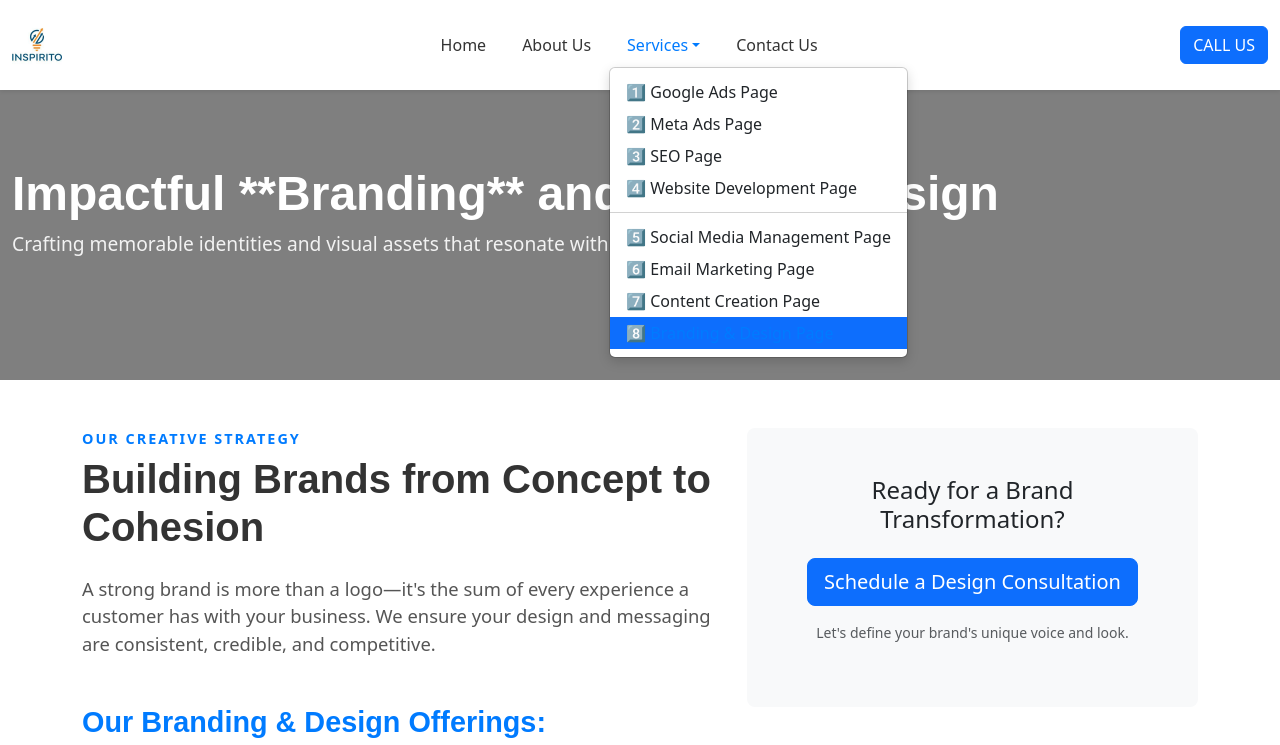
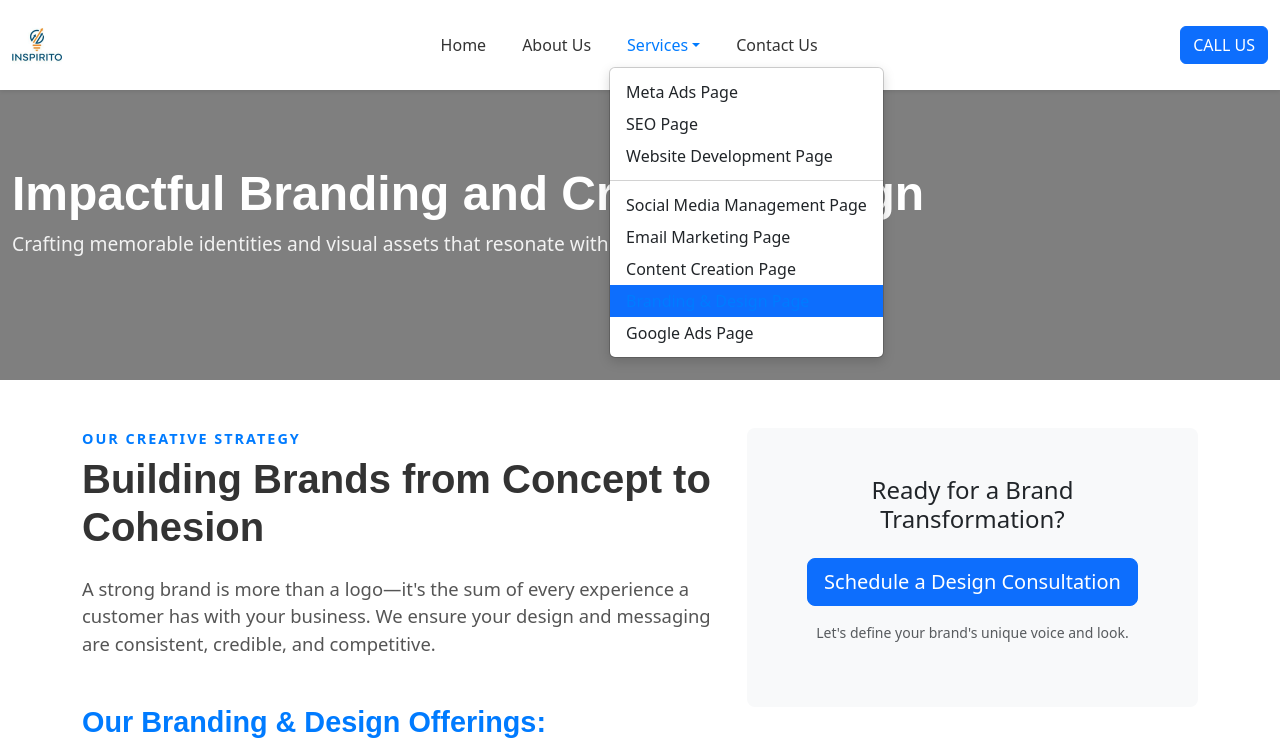
Before and after one commit to Sowju-d/Marketing-Agency, a plain HTML site: page HTML/Services/branding-design.html in a window 1280 px wide. Both pictures are taken after a click on the button "Services". Shown: the top 745 px of the page. Drawn offline with nearby package versions, Linux system fonts and the light colour scheme.

Commit message:
Update branding-design.html

```diff
--- a/HTML/Services/branding-design.html
+++ b/HTML/Services/branding-design.html
@@ -3,7 +3,7 @@
 <head>
     <meta charset="UTF-8">
     <meta name="viewport" content="width=device-width, initial-scale=1.0">
-    <title>Branding & Creative Design | DGcom Agency</title>
+    <title>Branding & Creative Design | Inspirito Agency</title>
     <link rel="stylesheet" href="../../CSS/style.css">
     <link href="https://cdn.jsdelivr.net/npm/bootstrap@5.3.3/dist/css/bootstrap.min.css" rel="stylesheet">
     <link rel="stylesheet" href="https://cdnjs.cloudflare.com/ajax/libs/font-awesome/6.0.0-beta3/css/all.min.css">
@@ -25,15 +25,16 @@
                     <li class="nav-item dropdown">
                         <a class="nav-link dropdown-toggle active" href="#" role="button" data-bs-toggle="dropdown" aria-expanded="false">Services</a>
                         <ul class="dropdown-menu">
-                            <li><a class="dropdown-item" href="google-ads.html">1️⃣ Google Ads Page</a></li>
-                            <li><a class="dropdown-item" href="meta-ads.html">2️⃣ Meta Ads Page</a></li>
-                            <li><a class="dropdown-item" href="seo.html">3️⃣ SEO Page</a></li>
-                            <li><a class="dropdown-item" href="website-dev.html">4️⃣ Website Development Page</a></li>
+
+                            <li><a class="dropdown-item" href="meta-ads.html">Meta Ads Page</a></li>
+                            <li><a class="dropdown-item" href="seo.html">SEO Page</a></li>
+                            <li><a class="dropdown-item" href="website-dev.html">Website Development Page</a></li>
                             <li><hr class="dropdown-divider"></li>
-                            <li><a class="dropdown-item" href="social-media.html">5️⃣ Social Media Management Page</a></li>
-                            <li><a class="dropdown-item" href="email-marketing.html">6️⃣ Email Marketing Page</a></li>
-                            <li><a class="dropdown-item" href="content-creation.html">7️⃣ Content Creation Page</a></li>
-                            <li><a class="dropdown-item active" href="branding-design.html">8️⃣ Branding & Design Page</a></li>
+                            <li><a class="dropdown-item" href="social-media.html">Social Media Management Page</a></li>
+                            <li><a class="dropdown-item" href="email-marketing.html">Email Marketing Page</a></li>
+                            <li><a class="dropdown-item" href="content-creation.html">Content Creation Page</a></li>
+                            <li><a class="dropdown-item active" href="branding-design.html">Branding & Design Page</a></li>
+                                   <li><a class="dropdown-item" href="google-ads.html">Google Ads Page</a></li>
                         </ul>
                     </li>
                     <li class="nav-item"><a class="nav-link" href="../index.html#about-us">Contact Us</a></li>
@@ -49,7 +50,7 @@
         <div class="container-fluid container-xxl text-center text-md-start">
             <div class="row">
                 <div class="col-lg-12">
-                    <h1 class="page-slogan">Impactful **Branding** and Creative Design</h1>
+                    <h1 class="page-slogan">Impactful Branding and Creative Design</h1>
                     <p class="page-tagline">Crafting memorable identities and visual assets that resonate with your target market.</p>
                 </div>
             </div>
@@ -226,4 +227,5 @@
     <script src="https://cdn.jsdelivr.net/npm/bootstrap@5.3.3/dist/js/bootstrap.bundle.min.js"></script>
     <script src="../../JS/script.js"></script>
 </body>
+
 </html>
```
